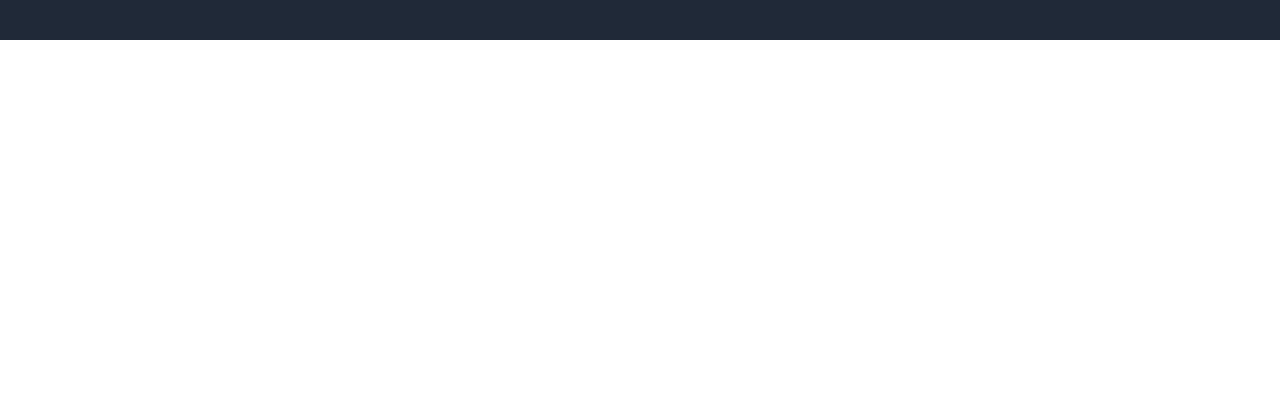
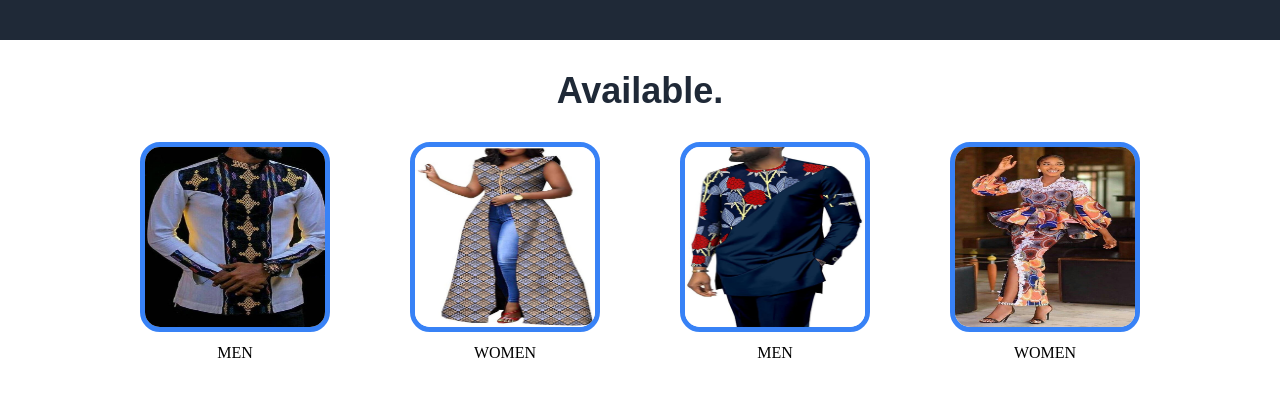
Before and after one commit to cynkel/cynex-fashion, a plain HTML site: page index.html in a window 1280 px wide. Shown: the part 372-768 px from the top of the page. Drawn offline with Linux system fonts and the light colour scheme.

Commit message:
Add available section with styles

```diff
--- a/index.html
+++ b/index.html
@@ -28,5 +28,27 @@
             <img src="images/african.jpg" alt="boutique">
         </div>
     </div>
+
+    <div class="available">
+        <div class="text">Available.</div>
+        <div class="cards">
+            <div class="card">
+                <img src="images/men1.jpg" alt="">
+                <div class="description">MEN</div>
+            </div>
+            <div class="card">
+                <img src="images/woman1.jpg" alt="">
+                <div class="description">WOMEN</div>
+            </div>
+            <div class="card">
+                <img src="images/man2.jpg" alt="">
+                <div class="description">MEN</div>
+            </div>
+            <div class="card">
+                <img src="images/woman2.jpg" alt="">
+                <div class="description">WOMEN</div>
+            </div>
+        </div>
+    </div>
 </body>
 </html>
--- a/style.css
+++ b/style.css
@@ -69,3 +69,34 @@ body {
     font-weight: bold;
     border: 0;
 }
+
+.cards {
+    display: flex;
+    gap: 80px;
+    justify-content: center;
+}
+
+.card img {
+    width: 180px;
+    height: 180px;
+    border: 5px solid #3882f6;
+    border-radius: 20px;
+}
+
+.text {
+    text-align: center;
+    font-size: 36px;
+    font-weight: bolder;
+    color: #1f2937;
+    margin: 30px;
+    font-family: sans-serif;
+}
+
+.description {
+    text-align: center;
+    margin: 8px;
+}
+
+.Available {
+    margin-bottom: 100px;
+}
```
Also changed, not shown: images/man2.jpg (added), images/men1.jpg (added), images/woman1.jpg (added), images/woman2.jpg (added).
